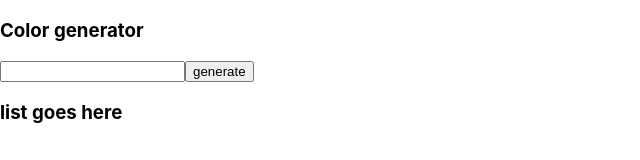
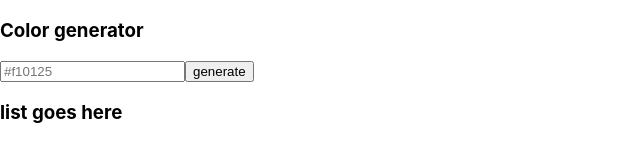
Before and after one commit to sumonsheikh/color-generator, a React (Create React App) app: page / in a window 1280 px wide. Shown: the top 160 px of the page, without its empty margins (0-640 px from the left). Built offline with nearby package versions, Linux system fonts and the light colour scheme.

Commit message:
handle input validation using try catch and conditionaly return css class

```diff
--- a/src/App.js
+++ b/src/App.js
@@ -8,14 +8,27 @@ function App() {
  const [list, setList]   = useState([]);
  const handleSubmit = (e) =>{
    e.preventDefault();
-   console.log("hello");
+   try{
+     const newColor = new Values(color).all(10);
+     console.log(newColor);
+
+  }catch(error){
+    setError(true);
+    console.log(error);
+  }
  }
   return (
    <>
     <section className="container">
       <h3>Color generator</h3>
       <form onSubmit={handleSubmit}>
-        <input type="text" value={color} onChange={(e) => setColor(e.target.value)} />
+        <input
+        type="text"
+        value={color}
+        onChange={(e) => setColor(e.target.value)}
+        placeholder="#f10125"
+        className={`${error}?error: null`}
+        />
         <button className="btn-generate" type="submit">generate</button>
       </form>
     </section>
```
Also changed, not shown: 1 other file (tests, documents, lock files or other folders).
